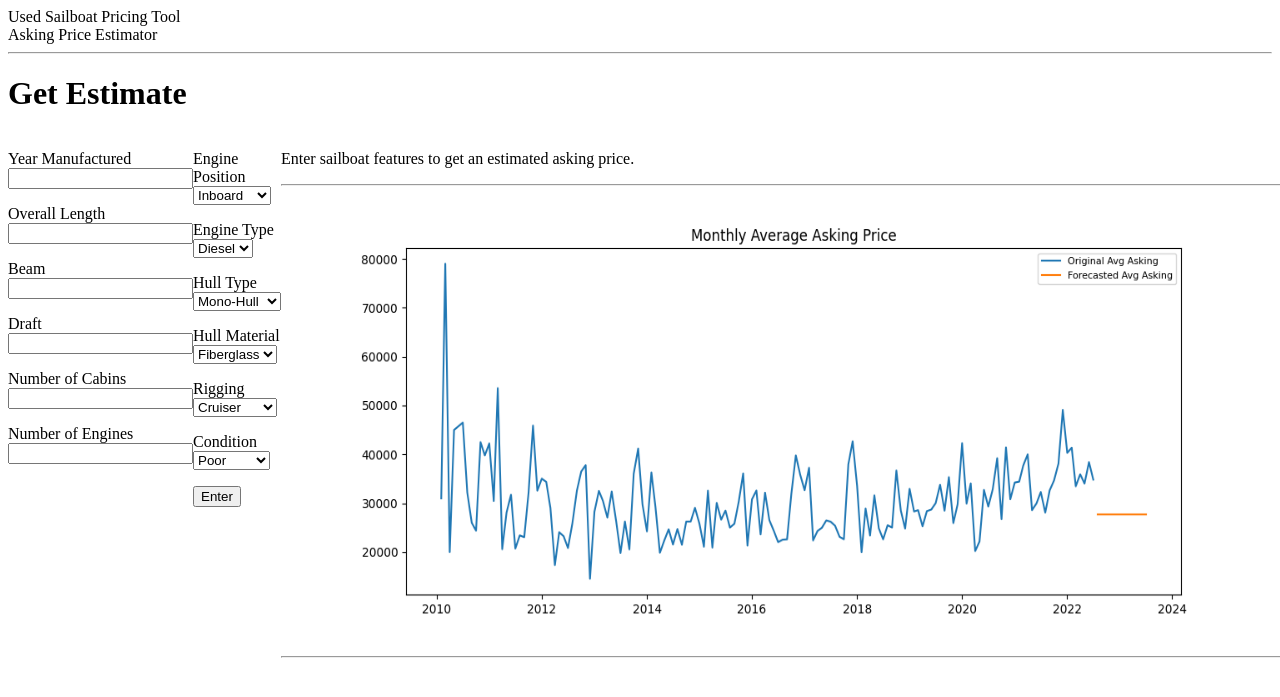
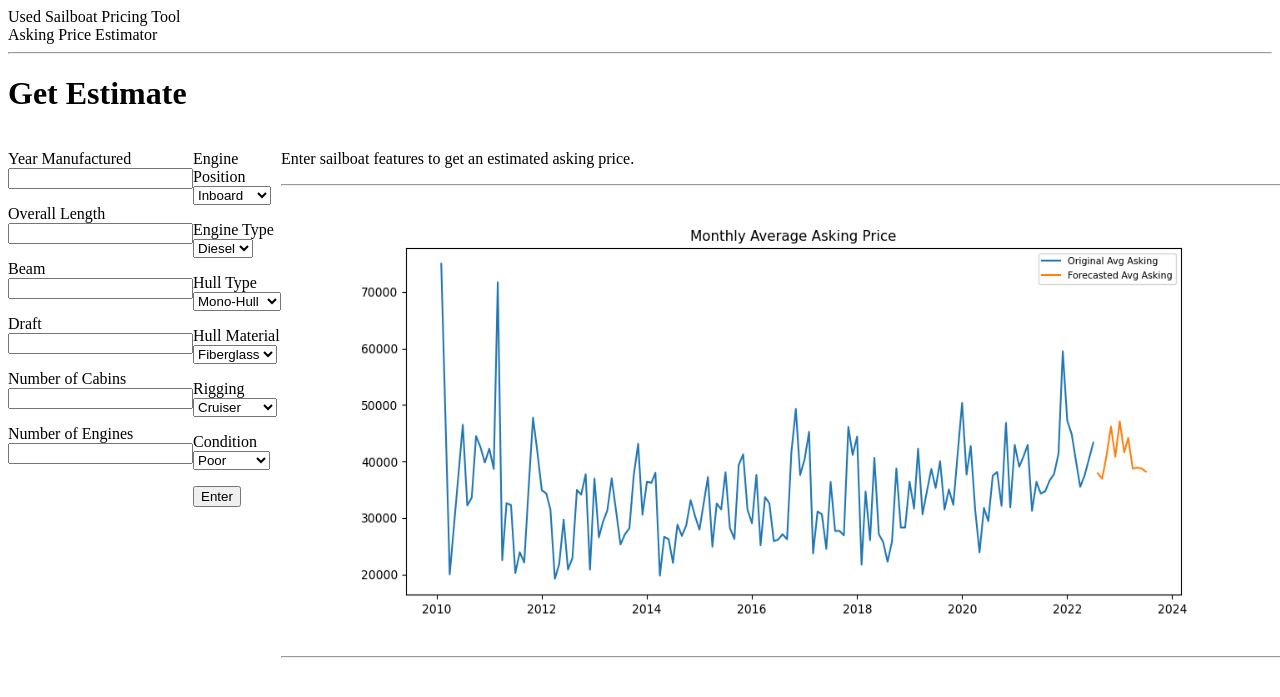
Before and after one commit to takorejsza/yachts_dataset, a Flask app: page / in a window 1280 px wide. Shown: the top 697 px of the page. Run offline with Flask 2, Linux system fonts and the light colour scheme.

Commit message:
updated forecast pic name in web app

```diff
--- a/app/templates/index.html
+++ b/app/templates/index.html
@@ -69,7 +69,7 @@
         <p style="font-size: 28">Enter sailboat features to get an estimated asking price.</p>
         {% endif %}
         <hr>
-        <img src="../static/plt.png" alt="forecast", width="1000" height="450">
+        <img src="../static/forecast.png" alt="forecast", width="1000" height="450">
         <hr>
     </div>
 </div>
```
Also changed, not shown: app/static/plt.png (deleted).
